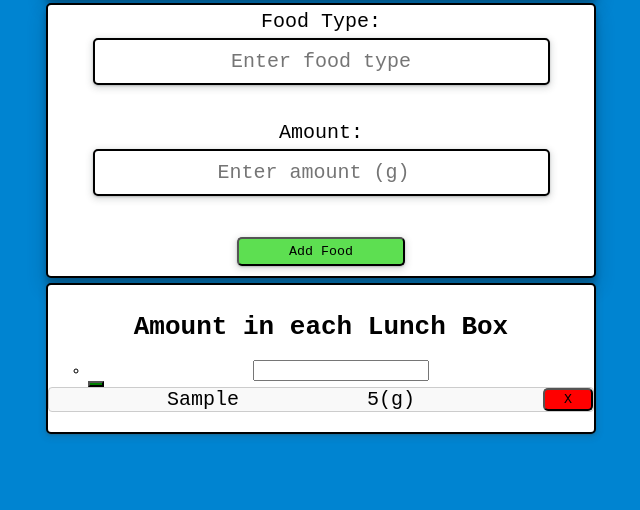
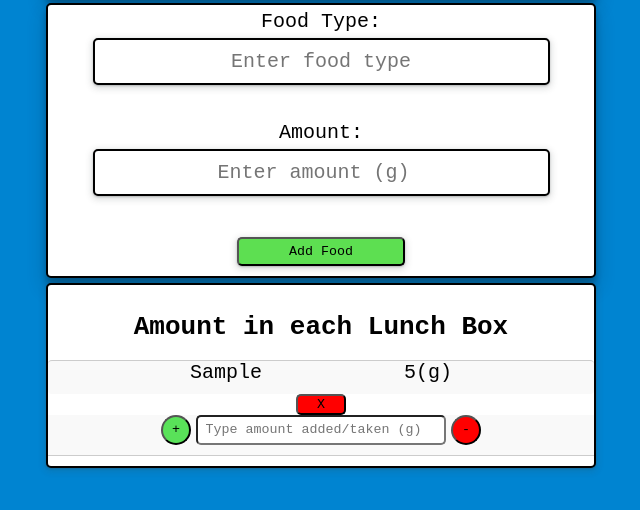
Before and after one commit to alfredbrannare/Lunch-Box-Amount, a plain HTML site: page index.html in a window 1280 px wide. Both pictures are taken after typing "Sample", "5" into the empty fields and a click on the button "Add Food". Shown: the part 138-648 px from the top of the page, without its empty margins (319-959 px from the left). Drawn offline with Linux system fonts and the light colour scheme.

Commit message:
Lots of changes in CSS and JS

```diff
--- a/index.html
+++ b/index.html
@@ -30,8 +30,6 @@
     </section>
     <ul id="displayAmount">
         <h1>Amount in each Lunch Box</h1>
-        <ul id="reduceInputs">
-        </ul>
     </ul>
 </body>
 </html>
--- a/main.css
+++ b/main.css
@@ -104,8 +104,8 @@ section{
 }
 
 .listFoodClass {
-    margin-bottom: 10px;
-    border: 1px solid #ccc;
+    padding-bottom: 10px;
+    border-top: 1px solid #ccc;
     border-radius: 4px;
     background-color: #f9f9f9;
     display: flex;
@@ -113,11 +113,11 @@ section{
     justify-content: space-evenly;
 }
 
-.listFoodClass span {
+/* .listFoodClass span {
     margin-right: 10px;
     margin-left: auto;
     text-align: center;
-}
+} */
 
 .delBtn{
     background-color: red;
@@ -128,7 +128,31 @@ section{
     border-radius: 5px;
 }
 
+.addGramsBtn{
+    height: 30px;
+    width: 30px;
+    border-radius: 15px;
+    margin-right: 5px;
+    background-color: rgb(89, 226, 89);
+}
+
 .reduceBtn{
-    display: flex;
-    background-color: green;
+    height: 30px;
+    width: 30px;
+    border-radius: 15px;
+    margin-left: 5px;
+    background-color: red;
 }
+
+.reduceInput{
+    height: 30px;
+    width: 250px;
+    text-align: center;
+    border-radius: 5px;
+}
+
+.listReduceClass{
+    border-bottom: 1px solid #ccc;
+    background-color: #f9f9f9;
+    padding-bottom: 10px;
+}
--- a/main.js
+++ b/main.js
@@ -13,6 +13,7 @@ addBtn = document.querySelector("#addBtn");
 reduceInputs = document.querySelector("#reduceInputs");
 
 displayAmount = document.querySelector("#displayAmount");
+
 
 let foodID = 0;
 const foodStorage = [];
@@ -56,6 +57,9 @@ addBtn.addEventListener("click", function(){
     foodType.value = "";
     foodAmount.value = "";
 
+    const foodContainer = document.createElement("div");
+    foodContainer.classList.add("foodContainer");
+
     //Creating list and span elements for the DOM
     const listFood = document.createElement("li");
     listFood.classList.add("listFoodClass");
@@ -75,27 +79,38 @@ addBtn.addEventListener("click", function(){
     deleteBtn.classList.add("delBtn");
     deleteBtn.innerHTML = "X";
 
+    //Add or reduce input
     const reduceGramsInput = document.createElement("input");
-    reduceGramsInput.classList.add("reduceInput")
+    reduceGramsInput.type = "number";
+    reduceGramsInput.placeholder = "Type amount added/taken (g)";
+    reduceGramsInput.classList.add("reduceInput");
+    //Add or reduce button
     const reduceGramsBtn = document.createElement("button");
-    reduceGramsBtn.classList.add("reduceBtn")
+    reduceGramsBtn.innerHTML = "-";
+    reduceGramsBtn.classList.add("reduceBtn");
+    const addGramsBtn = document.createElement("button");
+    addGramsBtn.innerHTML = "+";
+    addGramsBtn.classList.add("addGramsBtn");
 
 
     listFood.appendChild(spanFood);
     listFood.appendChild(spanAmount);
-    listFood.appendChild(deleteBtn);
+    listReduce.appendChild(addGramsBtn);
     listReduce.appendChild(reduceGramsInput)
     listReduce.appendChild(reduceGramsBtn);
 
-    displayAmount.appendChild(listFood);
-    reduceInputs.appendChild(listReduce);
+    foodContainer.appendChild(listFood);
+    foodContainer.appendChild(deleteBtn);
+    foodContainer.appendChild(listReduce);
+
+    displayAmount.appendChild(foodContainer);
 
     //Delete button function
     deleteBtn.addEventListener("click", function(){
         const taskIndex = foodStorage.indexOf(foodObject);
         if (taskIndex > -1){
             foodStorage.splice(taskIndex, 1);
-            listFood.remove();
+            foodContainer.remove();
         }
 
     })
```
